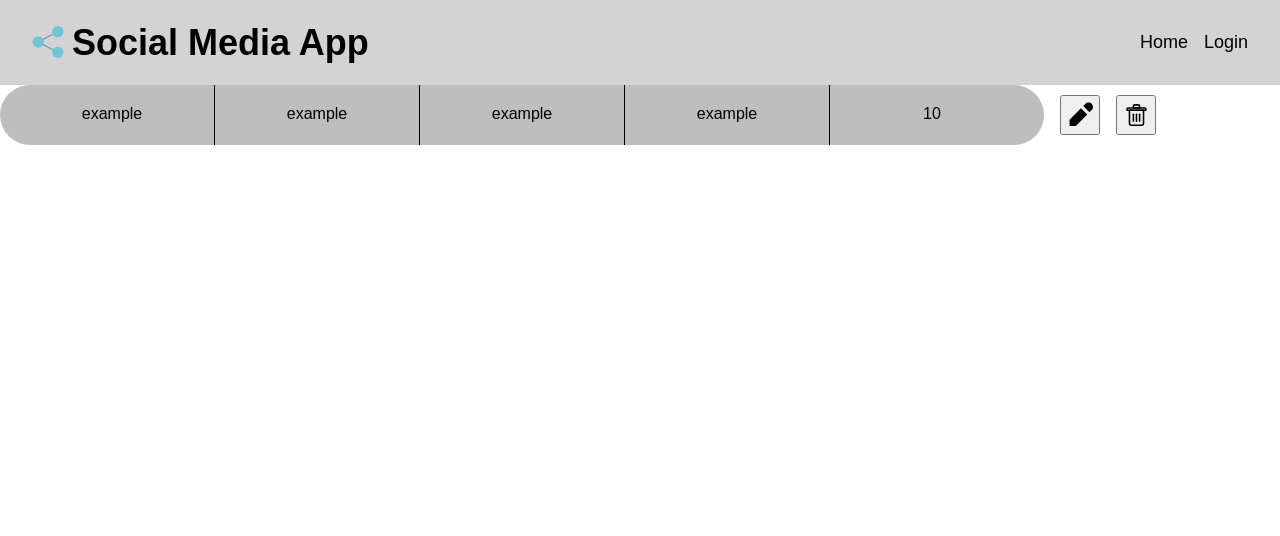
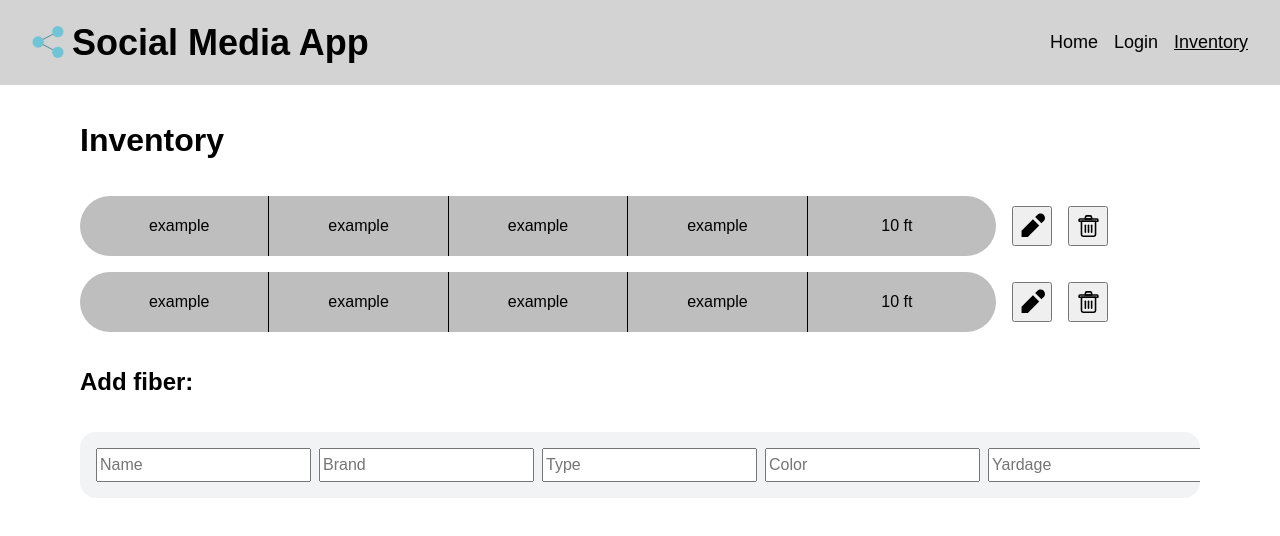
Before and after one commit to devo243/CraftFolio, a Vue app: page /inventory in a window 1280 px wide. Shown: the top 536 px of the page. Built offline with nearby package versions, Linux system fonts and the light colour scheme; no server answers; a web font is replaced by a local one.

Commit message:
Finished basic front end for inventory

```diff
--- a/client/App.vue
+++ b/client/App.vue
@@ -39,6 +39,9 @@ onBeforeMount(async () => {
         </li>
         <li v-else>
           <RouterLink :to="{ name: 'Login' }" :class="{ underline: currentRouteName == 'Login' }"> Login </RouterLink>
+        </li>
+        <li>
+          <RouterLink :to="{ name: 'Inventory' }" :class="{ underline: currentRouteName == 'Inventory' }"> Inventory </RouterLink>
         </li>
       </ul>
     </nav>
--- a/client/components/Inventory/AddFiberForm.vue
+++ b/client/components/Inventory/AddFiberForm.vue
@@ -0,0 +1,39 @@
+<script setup lang="ts">
+import { useUserStore } from "@/stores/user";
+import { storeToRefs } from "pinia";
+import { ref } from "vue";
+
+const { currentUsername } = storeToRefs(useUserStore());
+
+const name = ref("");
+const brand = ref("");
+const type = ref("");
+const color = ref("");
+const yardage = ref("");
+
+const createFiber = async () => {
+  return;
+};
+</script>
+
+<template>
+  <form @submit.prevent="createFiber()">
+    <input type="text" id="name" v-model="name" placeholder="Name" required />
+    <input type="text" id="brand" v-model="brand" placeholder="Brand" required />
+    <input type="text" id="type" v-model="type" placeholder="Type" required />
+    <input type="text" id="color" v-model="color" placeholder="Color" required />
+    <input type="text" id="yardage" v-model="yardage" placeholder="Yardage" required />
+    <button type="submit" class="pure-button pure-button-primary">Add</button>
+  </form>
+</template>
+
+<style scoped>
+form {
+  background-color: var(--base-bg);
+  border-radius: 1em;
+  display: flex;
+  flex-direction: row;
+  gap: 0.5em;
+  padding: 1em;
+}
+</style>
--- a/client/components/Inventory/FiberComponent.vue
+++ b/client/components/Inventory/FiberComponent.vue
@@ -42,11 +42,12 @@ const toggleEditing = () => {
       </div>
       <div class="vl"></div>
       <div class="block">
-        <span v-if="!editing">{{ fiber.yardage }}</span>
+        <span v-if="!editing">{{ fiber.yardage }} ft</span>
         <input v-else type="text" id="yardage" v-model="fiber.yardage" :placeholder="fiber.yardage" />
       </div>
     </div>
-    <button v-on:click="toggleEditing"><img src="@/assets/icons/pencil.svg" /></button>
+    <button v-if="!editing" v-on:click="toggleEditing"><img src="@/assets/icons/pencil.svg" /></button>
+    <button v-else v-on:click="toggleEditing" class="edit"><img src="@/assets/icons/pencil.svg" /></button>
     <button><img src="@/assets/icons/thrash.svg" /></button>
   </div>
 </template>
@@ -97,6 +98,10 @@ button {
   height: 40px;
 }
 
+.edit {
+  background-color: lightgray;
+}
+
 .vl {
   border-left: 1px solid black;
   height: 100%;
--- a/client/components/Inventory/FiberListComponent.vue
+++ b/client/components/Inventory/FiberListComponent.vue
@@ -1,14 +1,46 @@
 <script setup lang="ts">
 import FiberComponent from "@/components/Inventory/FiberComponent.vue";
 import { ref } from "vue";
+import AddFiberForm from "./AddFiberForm.vue";
 
 const fiber = ref({ name: "example", brand: "example", type: "example", color: "example", yardage: "10" });
+const fibers = ref<Array<Record<string, string>>>([]);
+
+fibers.value.push(fiber.value);
+fibers.value.push(fiber.value);
 </script>
 
 <template>
-  <div>
+  <section class="fibers" v-if="fibers.length !== 0">
+    <h1>Inventory</h1>
+    <article v-for="fiber in fibers" :key="fiber._id">
+      <FiberComponent :fiber="fiber" />
+    </article>
+  </section>
+  <p v-else>No inventory</p>
+  <section>
+    <h2>Add fiber:</h2>
+    <AddFiberForm />
+  </section>
+  <!-- <div>
     <FiberComponent :fiber="fiber" />
-  </div>
+  </div> -->
 </template>
 
-<style scoped></style>
+<style scoped>
+section {
+  /* width: 80%; */
+  max-width: 70em;
+  max-height: 60%;
+  margin: 0 auto;
+  overflow-y: auto;
+  overflow-x: hidden;
+  display: flex;
+  flex-direction: column;
+  gap: 1em;
+}
+
+.fibers {
+  padding: 1em;
+}
+</style>
```
Also changed, not shown: client/components/Project/ProjectComponent.vue (added), client/components/Project/ProjectListComponent.vue (added).
